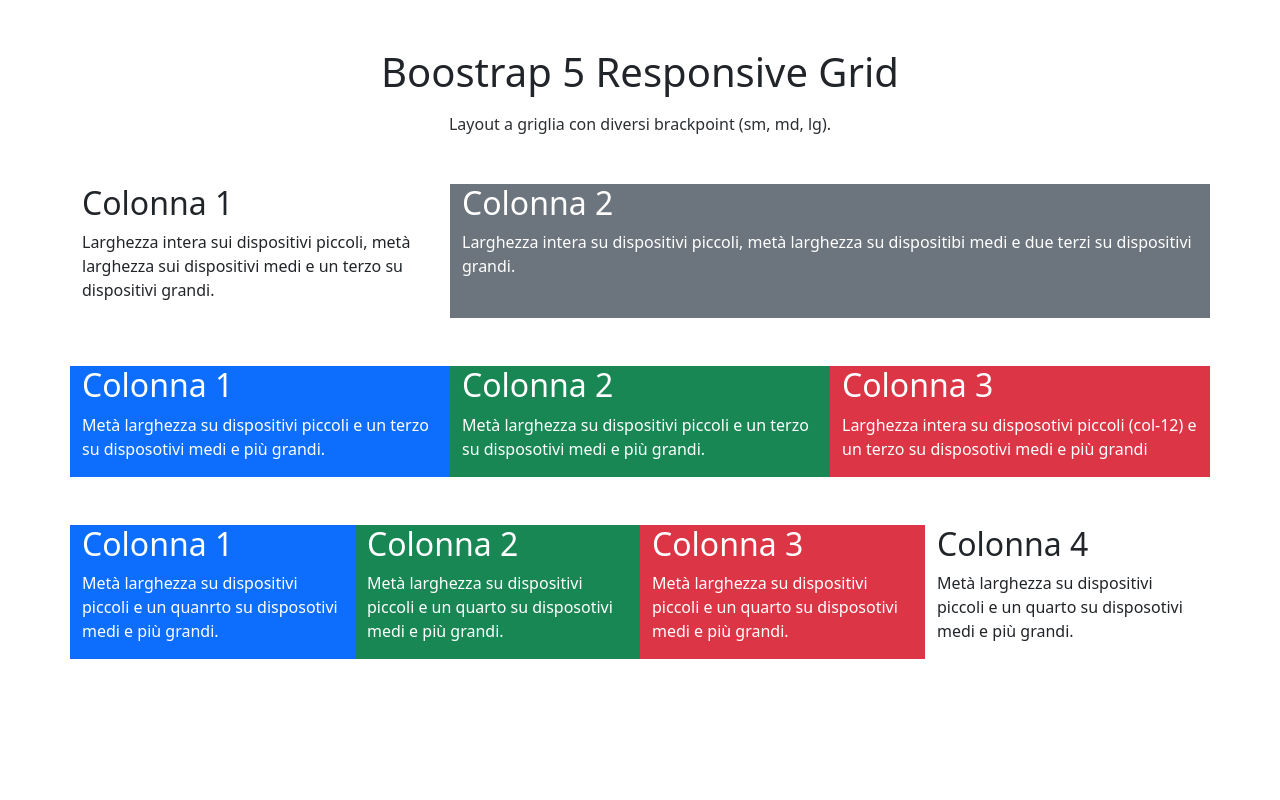
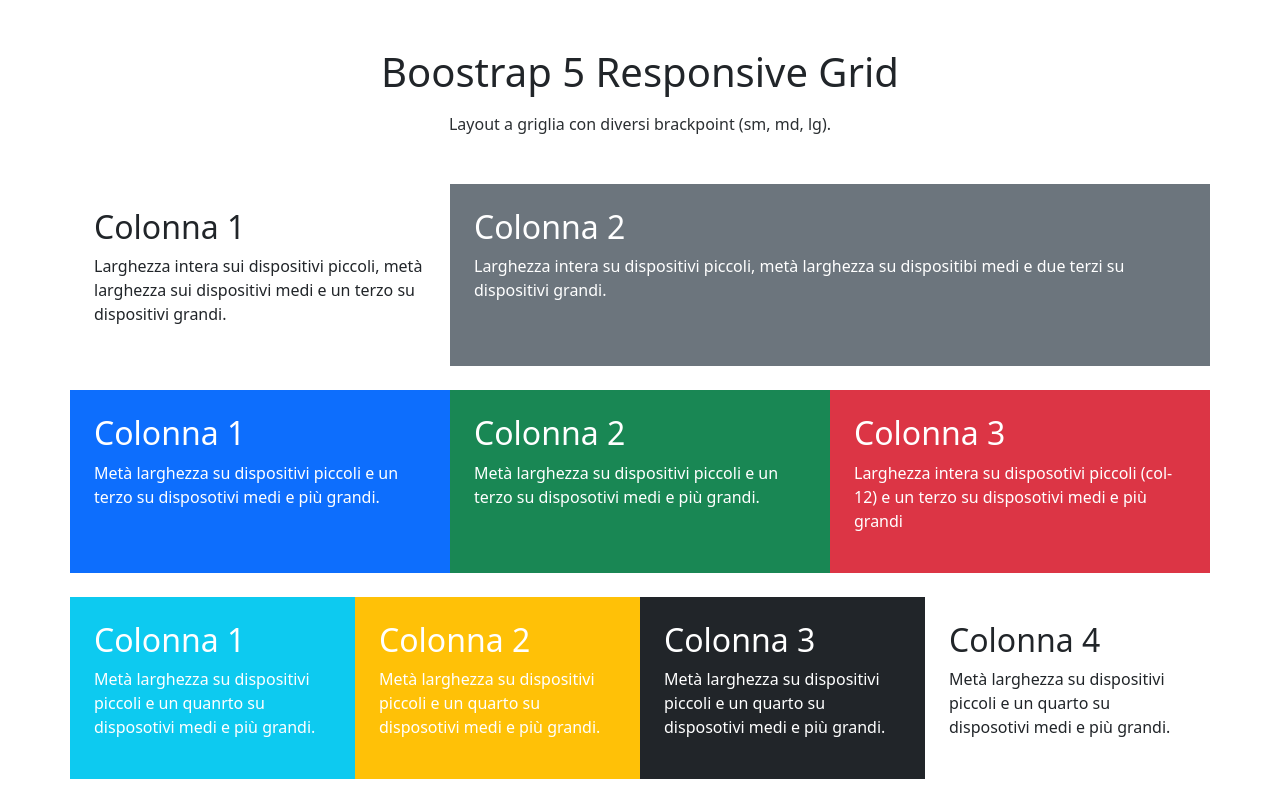
Before and after one commit to dariopalmesi/htmlcss-bootstrap-layout, a plain HTML site: page index.html in a window 1280 px wide. Drawn offline with nearby package versions, Linux system fonts and the light colour scheme.

Commit message:
Finish bootstrap commit

```diff
--- a/index.html
+++ b/index.html
@@ -23,14 +23,14 @@
     <main>
         <div class="container mt-5">
             <div class="row">
-                <div class="col-4">
+                <div class="col-sm-12 col-md-6 col-lg-4 p-4">
                     <h2>Colonna 1</h2>
                     <p>
                         Larghezza intera sui dispositivi piccoli, metà larghezza sui dispositivi medi e un terzo su
                         dispositivi grandi.
                     </p>
                 </div>
-                <div class="col-8 bg-secondary text-white">
+                <div class="col-sm-12 col-md-6 col-lg-8 bg-secondary text-white p-4">
                     <h2>Colonna 2</h2>
                     <p>
                         Larghezza intera su dispositivi piccoli, metà larghezza su dispositibi medi e due terzi su
@@ -38,46 +38,46 @@
                     </p>
                 </div>
             </div>
-            <div class="row mt-5">
-                <div class="col-4 bg-primary text-white">
+            <div class="row mt-4">
+                <div class="col-sm-6 col-md-4 bg-primary text-white p-4">
                     <h2>Colonna 1</h2>
                     <p>
                         Metà larghezza su dispositivi piccoli e un terzo su disposotivi medi e più grandi.
                     </p>
                 </div>
-                <div class="col-4 bg-success text-white">
+                <div class="col-sm-6 col-md-4 bg-success text-white p-4">
                     <h2>Colonna 2</h2>
                     <p>
                         Metà larghezza su dispositivi piccoli e un terzo su disposotivi medi e più grandi.
                     </p>
                 </div>
-                <div class="col-4 bg-danger text-white">
+                <div class="col-sm-12 col-md-4 bg-danger text-white p-4">
                     <h2>Colonna 3</h2>
                     <p>
                         Larghezza intera su disposotivi piccoli (col-12) e un terzo su disposotivi medi e più grandi
                     </p>
                 </div>
             </div>
-            <div class="row mt-5">
-                <div class="col-3 bg-primary text-white">
+            <div class="row mt-4">
+                <div class="col-sm-6 col-md-3 bg-info text-white p-4">
                     <h2>Colonna 1</h2>
                     <p>
                         Metà larghezza su dispositivi piccoli e un quanrto su disposotivi medi e più grandi.
                     </p>
                 </div>
-                <div class="col-3 bg-success text-white">
+                <div class="col-sm-6 col-md-3 bg-warning text-white p-4">
                     <h2>Colonna 2</h2>
                     <p>
                         Metà larghezza su dispositivi piccoli e un quarto su disposotivi medi e più grandi.
                     </p>
                 </div>
-                <div class="col-3 bg-danger text-white">
+                <div class="col-sm-6 col-md-3 bg-dark text-white p-4">
                     <h2>Colonna 3</h2>
                     <p>
                         Metà larghezza su dispositivi piccoli e un quarto su disposotivi medi e più grandi.
                     </p>
                 </div>
-                <div class="col-3">
+                <div class="col-sm-6 col-md-3 p-4">
                     <h2>Colonna 4</h2>
                     <p>
                         Metà larghezza su dispositivi piccoli e un quarto su disposotivi medi e più grandi.
```
